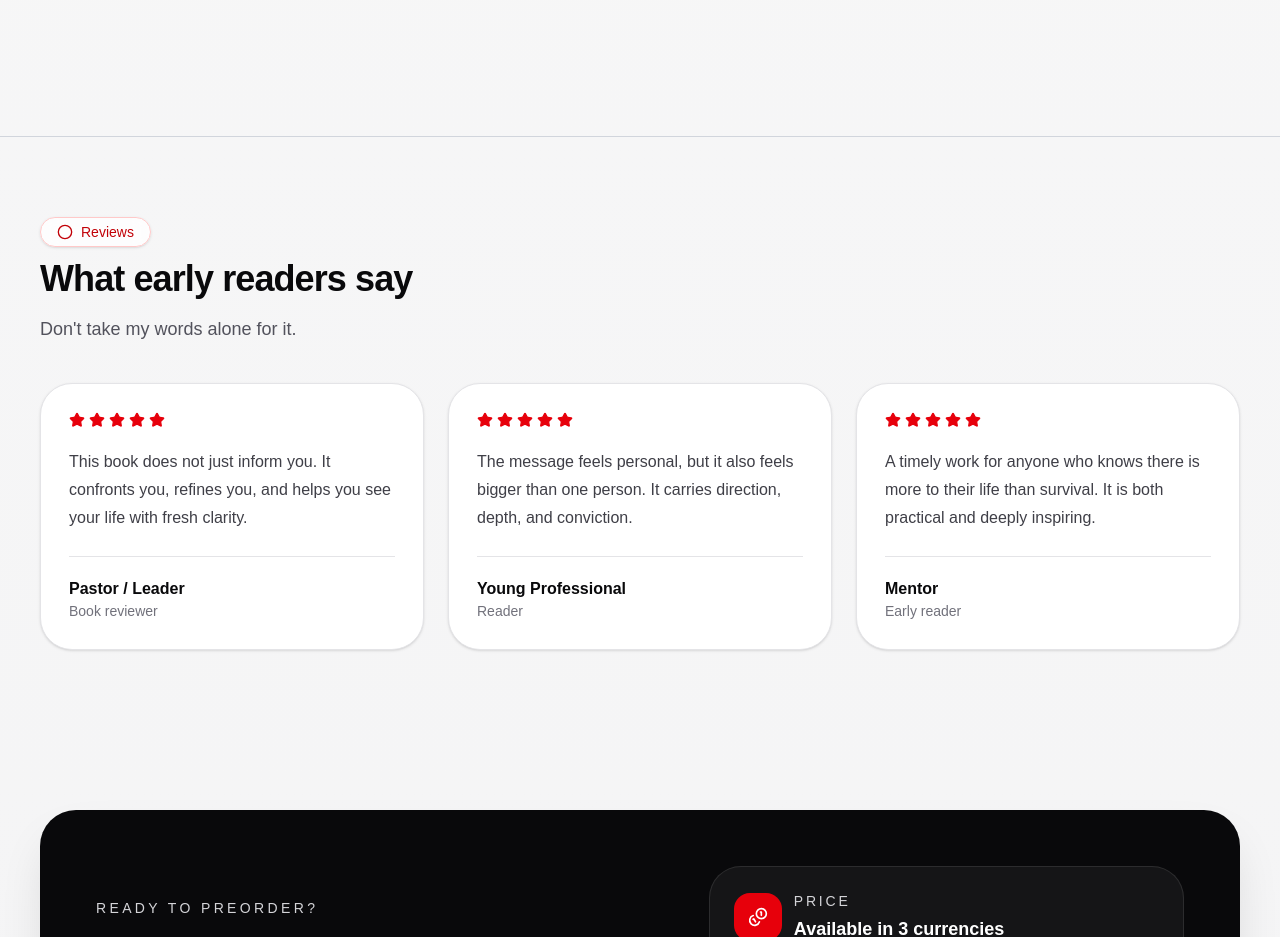
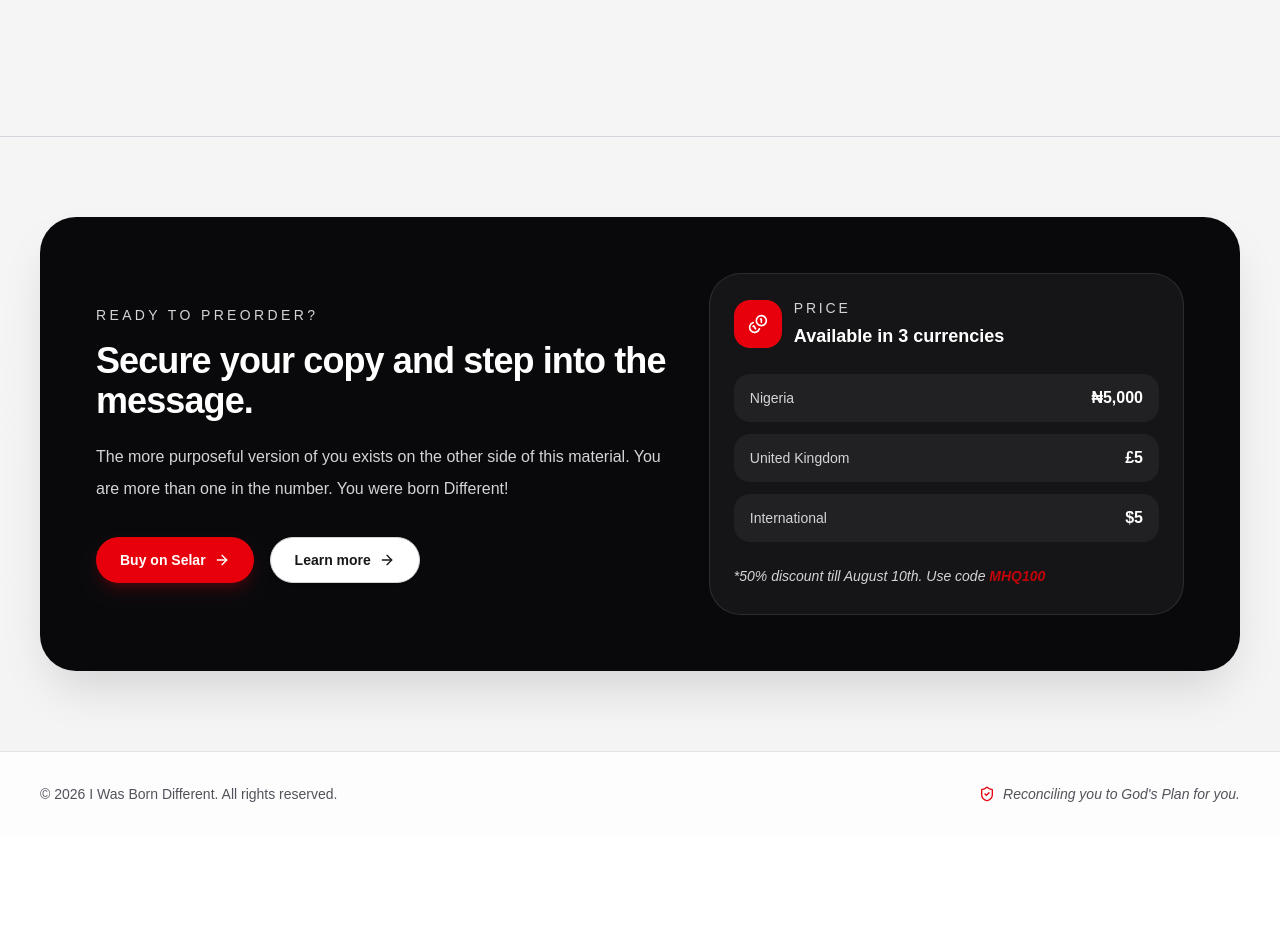
Before and after one commit to adewoletimothy/iwasborndifferent, a Next.js app: page / in a window 1280 px wide. Shown: the part 6280-7217 px from the top of the page. After the commit the page ends 7116 px from the top, so only its background shows below. Built offline with nearby package versions, Linux system fonts and the light colour scheme.

Commit message:
commented out review section for now

```diff
--- a/src/app/page.tsx
+++ b/src/app/page.tsx
@@ -533,7 +533,7 @@ export default function BookLaunchLandingPage() {
         </div>
       </section>
 
-      <section id="reviews" className="mx-auto max-w-7xl px-6 py-20 sm:px-8 lg:px-10">
+      {/* <section id="reviews" className="mx-auto max-w-7xl px-6 py-20 sm:px-8 lg:px-10">
         <SectionHeading
           eyebrow="Reviews"
           title="What early readers say"
@@ -559,7 +559,7 @@ export default function BookLaunchLandingPage() {
             </div>
           ))}
         </div>
-      </section>
+      </section> */}
 
       <section className="mx-auto max-w-7xl px-6 py-20 sm:px-8 lg:px-10">
         <div className="overflow-hidden rounded-[2.25rem] bg-zinc-950 px-8 py-14 text-white shadow-2xl shadow-zinc-950/15 sm:px-10 lg:px-14">
```
